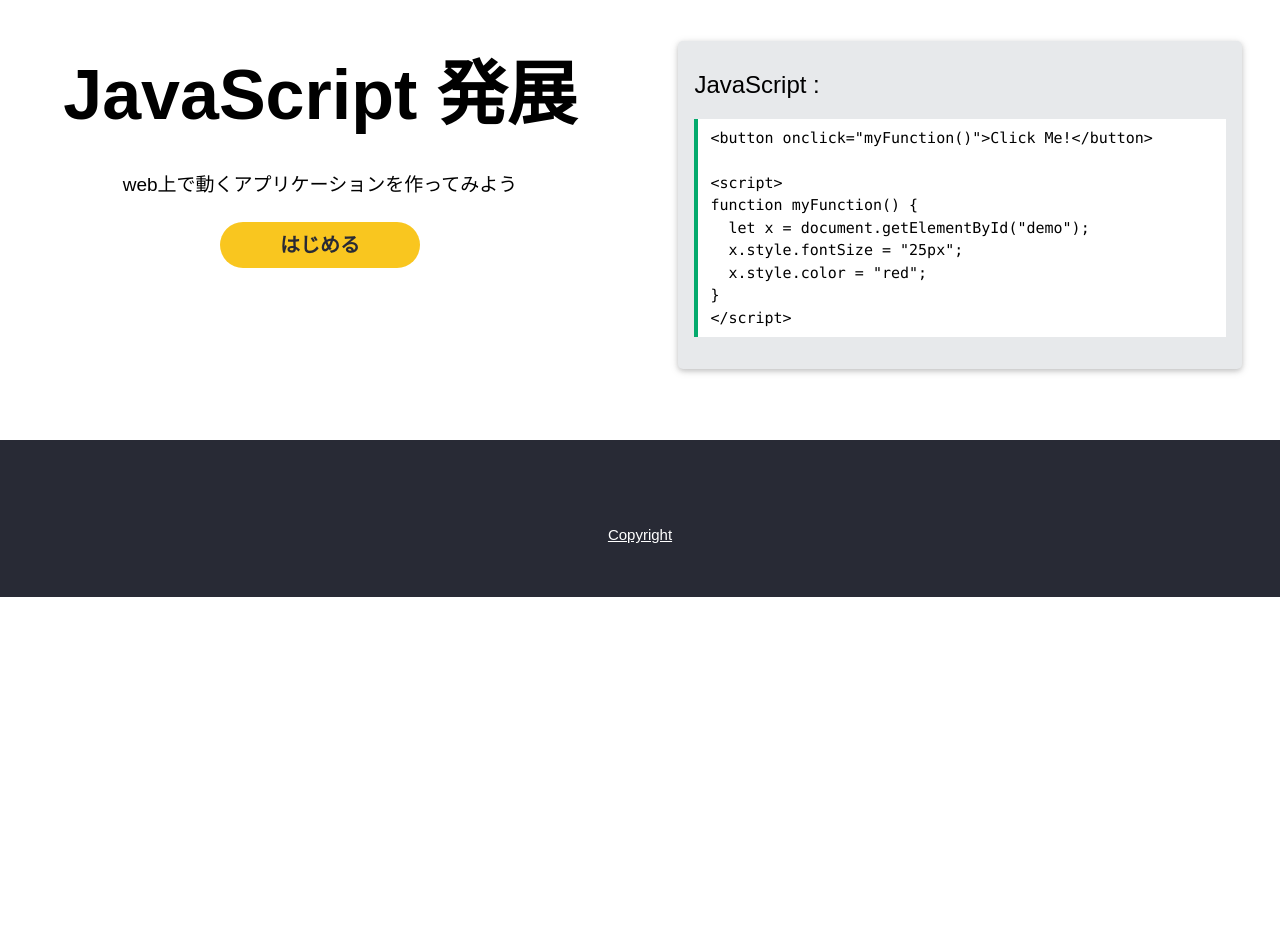
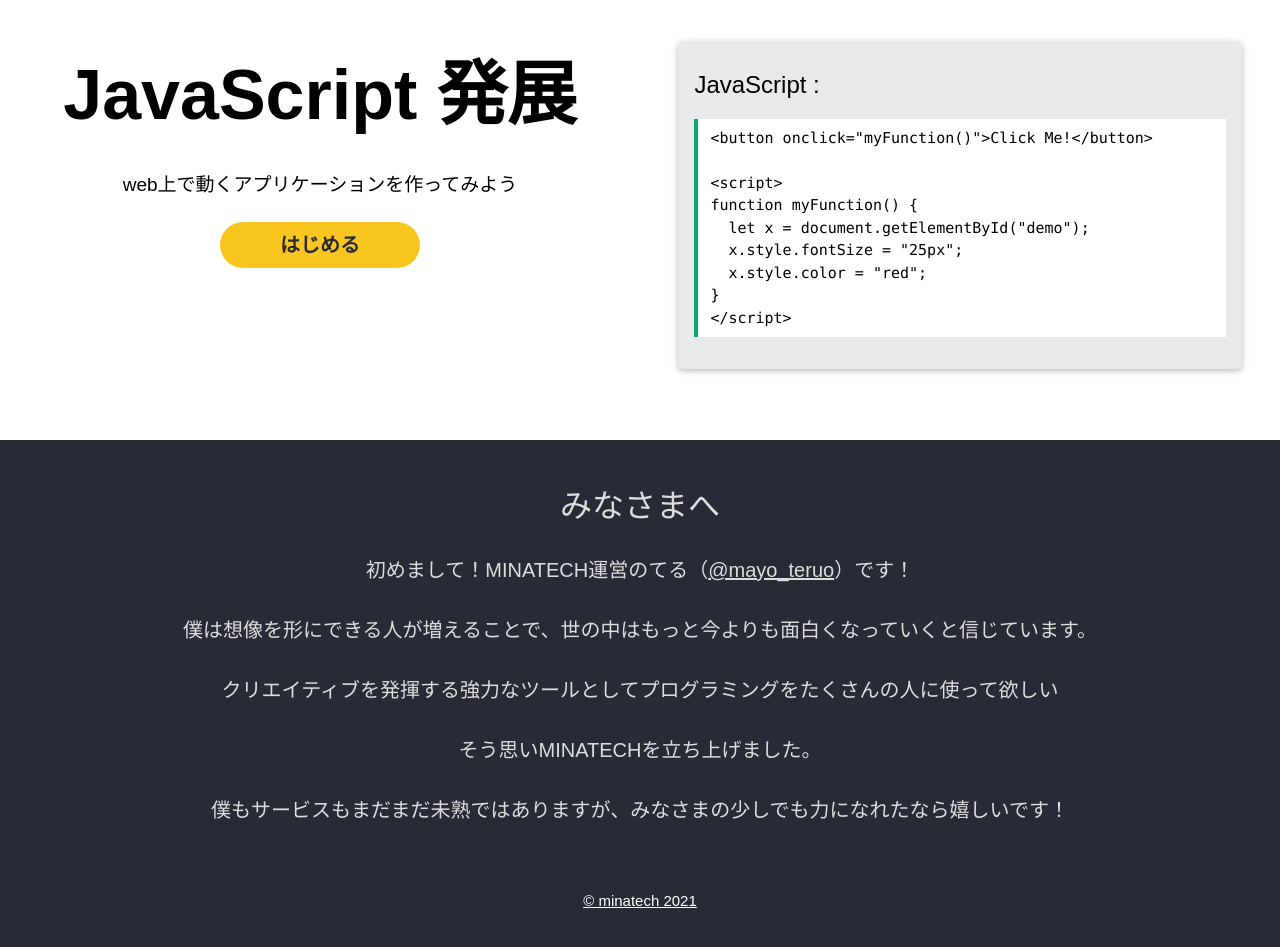
Before and after one commit to mayotama106/minatech, a plain HTML site: page index.html in a window 1280 px wide. Shown: the part 1211-2158 px from the top of the page. Before the commit the page ends 1808 px from the top, so only its background shows below. Drawn offline with Linux system fonts and the light colour scheme; a web font is replaced by a local one.

Commit message:
add message in index

```diff
--- a/index.html
+++ b/index.html
@@ -805,10 +805,16 @@ h1 {
 
 
 <footer class="mina-container mina-center mina-padding-32 c-black">
- <div class="mina-container">
-  <a class="mina-bar-item mina-button mina-hover-white mina-xlarge mina-round mina-right topnav-some" target="_blank" href="https://discord.gg/6Z7UaRbUQM" title='Join the minaschools communuity on Discord'><i class='fa'>&#xe807;</i></a>
+ <div class="mina-container" style="margin-bottom: 40px;">
+   <h2 style="color: #ddd;">みなさまへ</h2>
+   <h4 style="color: #ddd; line-height: 3;">
+    初めまして！MINATECH運営のてる（<a href="https://twitter.com/mayo_teruo">@mayo_teruo</a>）です！<br>
+    僕は想像を形にできる人が増えることで、世の中はもっと今よりも面白くなっていくと信じています。<br>
+    クリエイティブを発揮する強力なツールとしてプログラミングをたくさんの人に使って欲しい<br>そう思いMINATECHを立ち上げました。<br>
+    僕もサービスもまだまだ未熟ではありますが、みなさまの少しでも力になれたなら嬉しいです！
+  </h4>
  </div>
- <a href="" class="">Copyright</a></p>
+ <a href="" class="">&copy; minatech 2021</a></p>
  </div>
 </footer>
 
```
